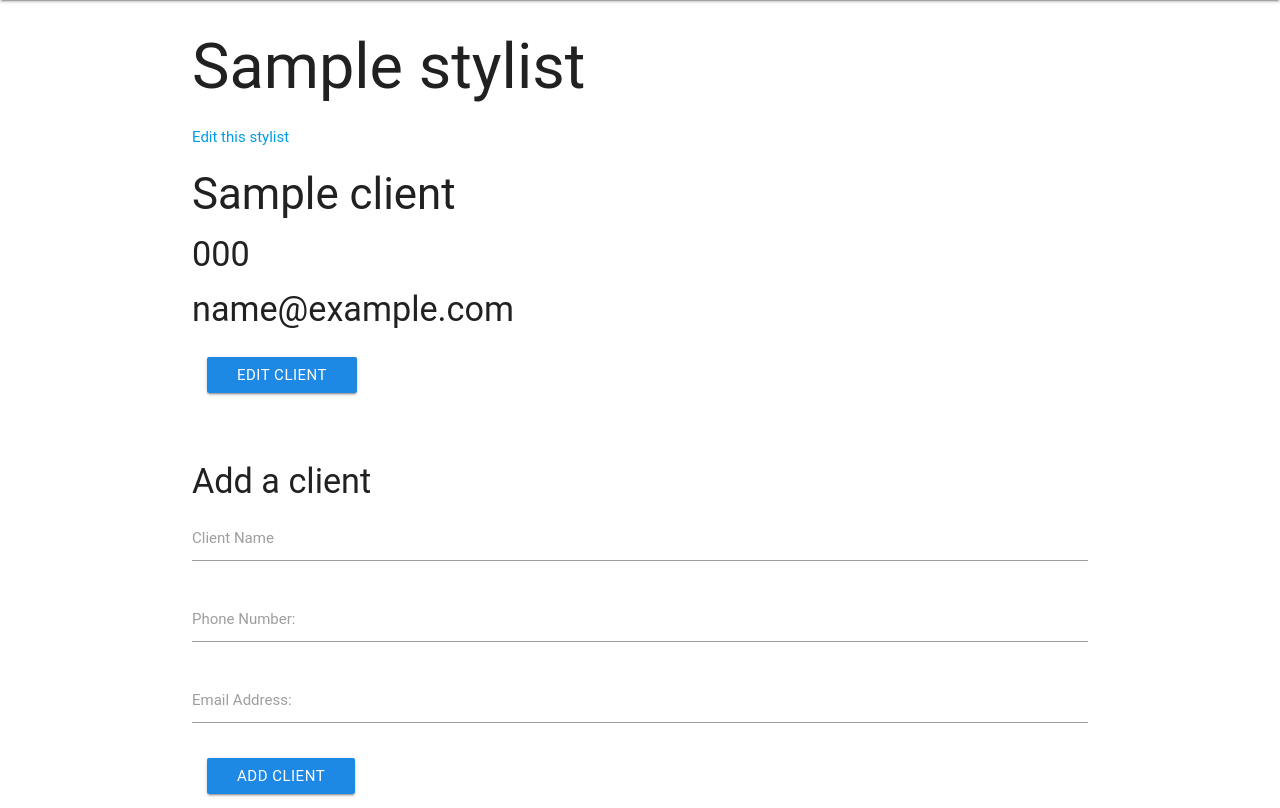
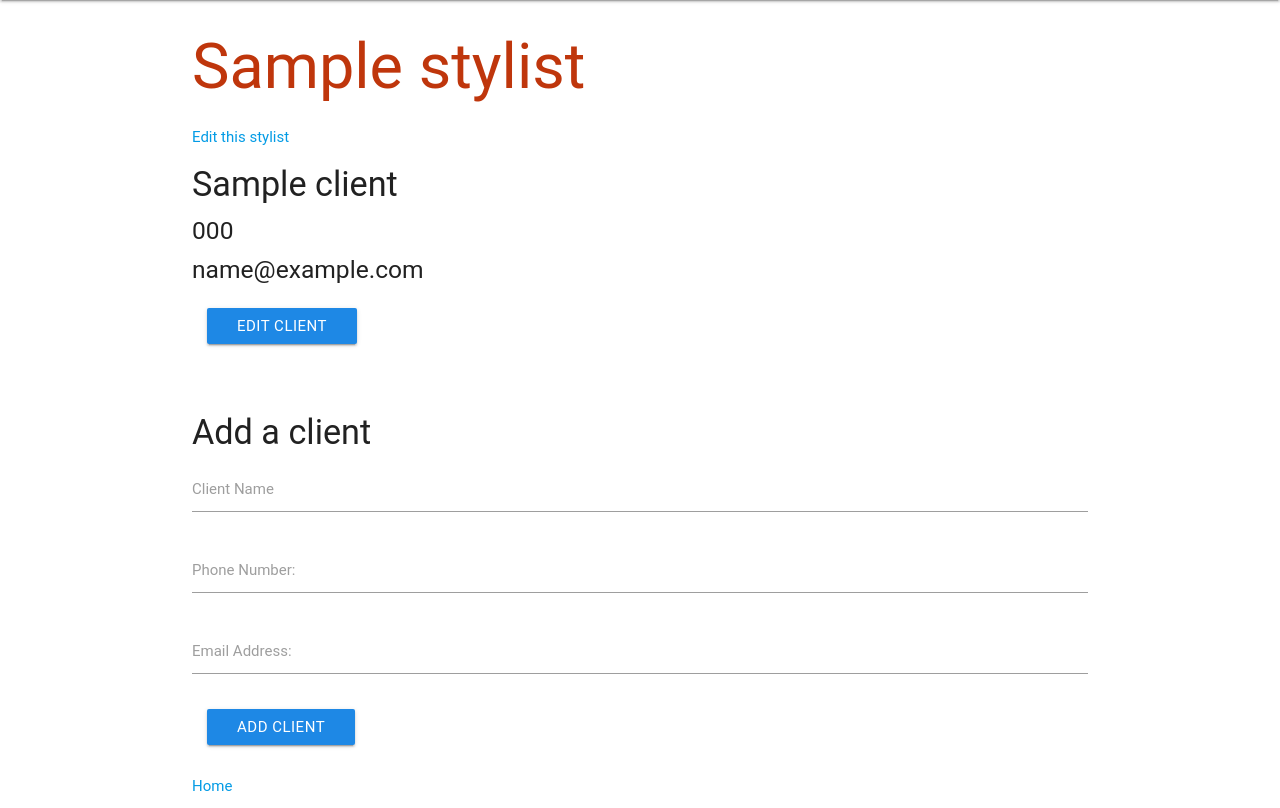
Before and after one commit to adamrr724/Hair-Salon-PHP, a PHP site: template views/stylist.html.twig in a window 1280 px wide. Shown: the part 122-930 px from the top of the page. Run offline with PHP 8.4, Linux system fonts and the light colour scheme; the template is opened without the code that fills it: most values are stand-ins (such as "Sample title", 1, 10 or a date in 2020); some libraries are stand-ins or nearby versions; some web fonts are replaced.

Commit message:
add color to buttons and styling to page

```diff
--- a/views/client_edit.html.twig
+++ b/views/client_edit.html.twig
@@ -19,8 +19,8 @@
             </div>
         </nav>
         <div class="container">
-            <div class="">
-                <h1>Update {{ client.getClientName }} Information</h1>
+            <div>
+                <h1 class="name">Update {{ client.getClientName }} Information</h1>
             </div>
 
             <form action="/client/{{ client.getId }}/client_name" method="post">
@@ -53,7 +53,7 @@
 
             <form action="/client/{{ client.getId }}/delete" method="post">
                 <input name="_method" type="hidden" value="delete">
-                <button class="btn waves-effect blue darken-1 waves-light" type="submit" name="button">Delete client</button>
+                <button class="btn waves-effect blue-grey darken-4" type="submit" name="button">Delete client</button>
             </form>
 
             <p><a href='/'>Home</a></p>
--- a/views/stylist.html.twig
+++ b/views/stylist.html.twig
@@ -20,7 +20,7 @@
     </nav>
     <div class="container">
         <div class="">
-            <h1>{{ stylist.getName }}</h1>
+            <h1 class="name">{{ stylist.getName }}</h1>
         </div>
 
         <p><a href="/stylist/{{ stylist.getId }}/edit">Edit this stylist</a></p>
@@ -29,9 +29,9 @@
             <ul>
                 {% for client in clients %}
                     <li>
-                        <h3>{{ client.getClientName }}</h3>
-                        <h4>{{ client.getPhone }}</h4>
-                        <h4>{{ client.getEmail }}</h4>
+                        <h4>{{ client.getClientName }}</h4>
+                        <h5>{{ client.getPhone }}</h5>
+                        <h5>{{ client.getEmail }}</h5>
                         <form action="/client/{{ client.getId }}/edit" method="get">
                             <button class="btn waves-effect blue darken-1 waves-light" type="submit" name="button">Edit client</button>
                         </form>
--- a/views/stylist_edit.html.twig
+++ b/views/stylist_edit.html.twig
@@ -18,7 +18,7 @@
         </nav>
         <div class="container">
             <div class="">
-                <h1>Update {{ stylist.getName }}'s information: </h1>
+                <h1 class="name">Update {{ stylist.getName }}'s information: </h1>
             </div>
             <form action="/stylist/{{ stylist.getId }}" method="post">
               <input name="_method" type="hidden" value="patch" >
@@ -32,7 +32,7 @@
             <form action="/stylist/{{ stylist.getId }}/delete" method="post">
               <input name="_method" type="hidden" value="delete">
 
-              <button class="btn waves-effect blue darken-1 waves-light" type="submit">Delete this stylist</button>
+              <button class="btn waves-effect blue-grey darken-4" type="submit">Delete this stylist</button>
             </form>
         </div>
     </body>
--- a/web/css/styles.css
+++ b/web/css/styles.css
@@ -14,3 +14,7 @@ button {
 .buttons{
     margin-right: 2em;
 }
+
+.name {
+    color: #bf360c;
+}
```
